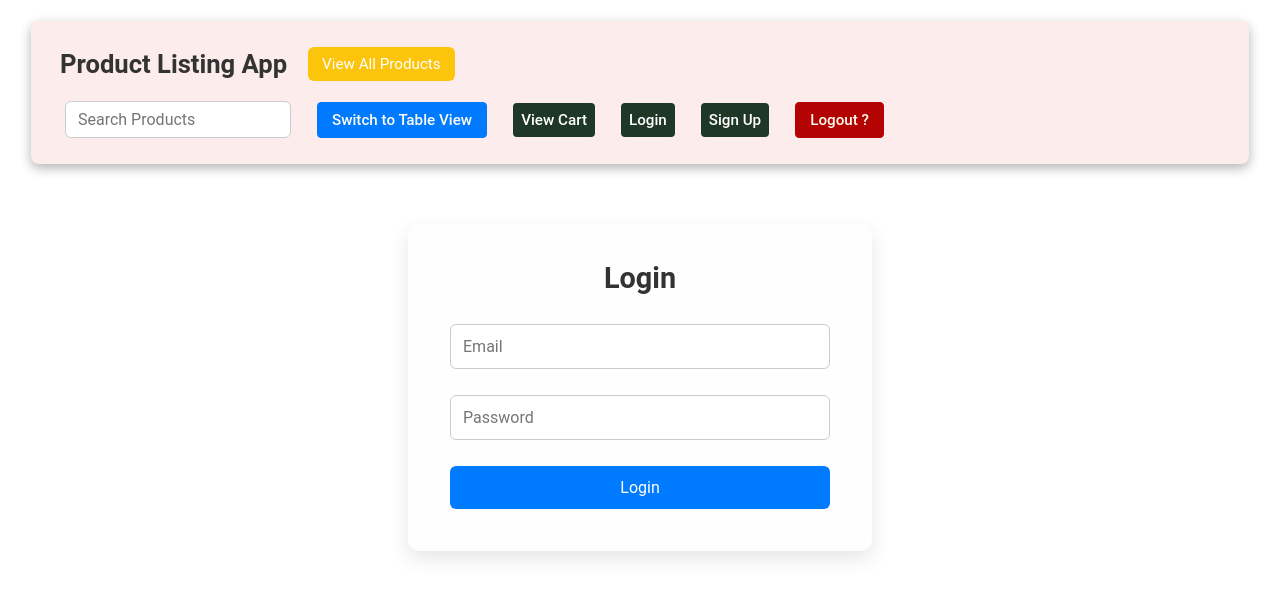
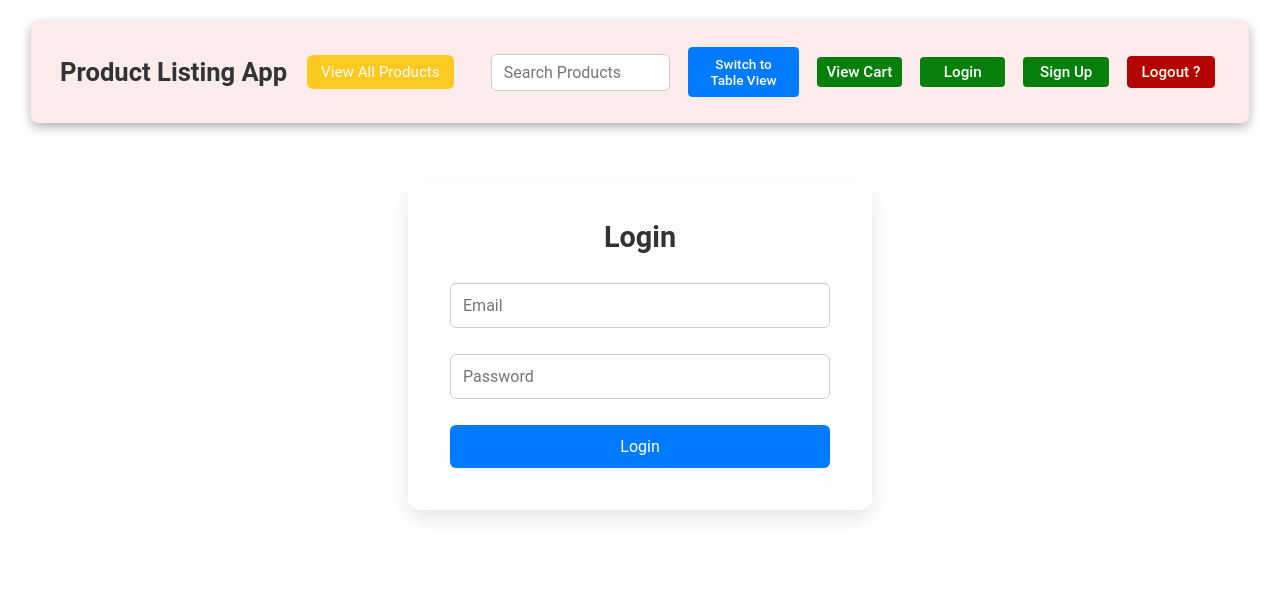
Before and after one commit to kakuly04/Product-Listing-Application, a React (Create React App) app in the folder listing-app/: page /login in a window 1280 px wide. Shown: the top 598 px of the page. Built offline with nearby package versions, Linux system fonts and the light colour scheme; no server answers; sample sign-in values are in the browser's storage.

Commit message:
Update index.css

```diff
--- a/listing-app/src/index.css
+++ b/listing-app/src/index.css
@@ -98,11 +98,11 @@
 .navbar-brand {
   display: flex;
   align-items: center;
-  gap: 16px; /* spacing between title and button */
+  gap: 15px; /* spacing between title and button */
 }
 
 .nav-main-button {
-  background-color: #fcc40b;
+  background-color: #fcc921;
   color: #fff;
   padding: 8px 14px;
   border-radius: 6px;
@@ -130,13 +130,13 @@
 .navbar-links {
   display: flex;
   align-items: center;
-  gap: 16px;
+  gap: 8px;
   font-size: clamp(0.75rem, 0.95rem, 0.95rem);
 }
 
 /* Toggle button */
 .navbar-links button {
-  padding: 8px 14px;
+  padding: 8px;
   border: 1px solid #007bff;
   border-radius: 4px;
   background-color: #007bff;
@@ -144,8 +144,10 @@
   font-weight: 500;
   cursor: pointer;
   transition: background-color 0.2s ease;
-  font-size: clamp(0.75rem, 0.95rem, 0.95rem);
+  font-size: clamp(0.75rem, 0.85rem, 0.85rem);
   text-align: center;
+  min-width: 15%;
+  display: inline-block;
 }
 
 .navbar-links button:hover {
@@ -157,18 +159,48 @@
   text-decoration: none;
   font-weight: 500;
   color: #333;
-  padding: 8px;
+  padding: 6px;
   border-radius: 4px;
   transition: color 0.2s ease, background-color 0.2s ease;
-  background-color: #1e3727;
+  background-color: #06800a;
   color:#ffffff;
   font-size: clamp(0.75rem, 0.95rem, 0.95rem);
   text-align: center;
+  min-width: 10%;
+  display: inline-block;
 }
 
 .navbar-links a:hover {
   background-color: #f0f0f0;
   color: #007bff;
+}
+
+.navbar-links button.logging-out {
+  padding: 6px;
+  border: 1px solid #b40303;
+  border-radius: 4px;
+  background-color: #b40303;
+  color: rgb(253, 252, 238);
+  font-weight: 500;
+  cursor: pointer;
+  transition: background-color 0.2s ease;
+  font-size: clamp(0.75rem, 0.95rem, 0.95rem);
+  text-align: center;
+  min-width: 12%;
+  display: inline-block;
+}
+
+.navbar-links button.logging-out:hover {
+  background-color: #8a0909;
+}
+
+.search-bar {
+  padding: 8px 12px;
+  border-radius: 6px;
+  border: 1px solid #ccc;
+  font-size: 1rem;
+  min-width: 150px;
+  max-width: 200px;
 }
 
 .products-table {
@@ -246,32 +278,6 @@
 
 .cart-total{
   text-align: center;
-}
-
-.navbar-links button.logging-out {
-  padding: 8px 14px;
-  border: 1px solid #b40303;
-  border-radius: 4px;
-  background-color: #b40303;
-  color: rgb(253, 252, 238);
-  font-weight: 500;
-  cursor: pointer;
-  transition: background-color 0.2s ease;
-  font-size: clamp(0.75rem, 0.95rem, 0.95rem);
-  text-align: center;
-}
-
-.navbar-links button.logging-out:hover {
-  background-color: #8a0909;
-}
-
-.search-bar {
-  padding: 8px 12px;
-  border-radius: 6px;
-  border: 1px solid #ccc;
-  font-size: 1rem;
-  min-width: 150px;
-  max-width: 200px;
 }
 
 .signup,
```
